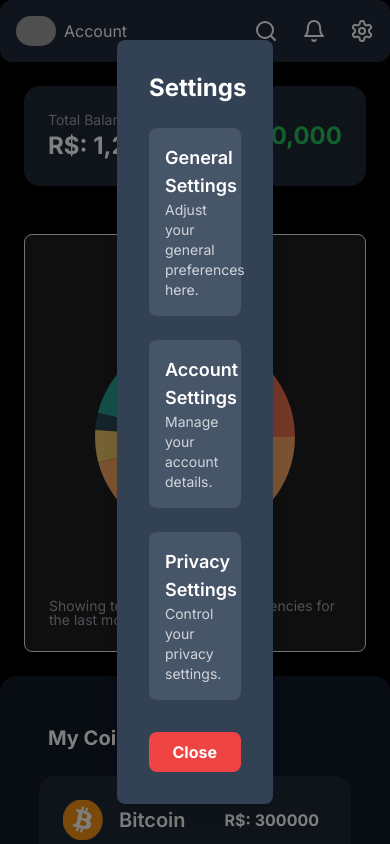
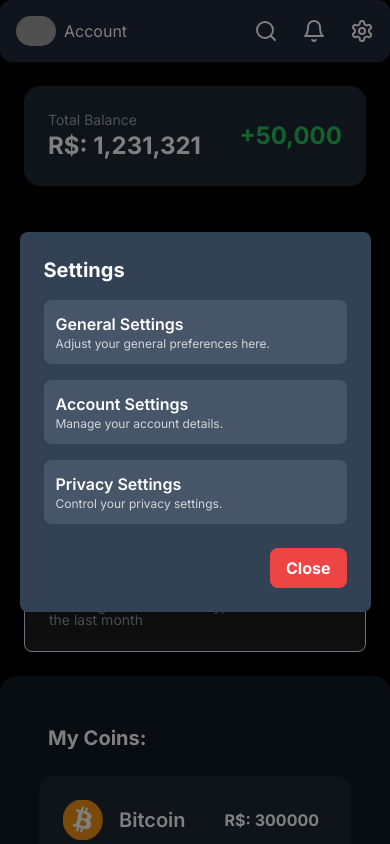
Before and after one commit to yuribodo/cripto-management, a Next.js app: page / in a window 390 px wide. Both pictures are taken after a click on the icon 362 px from the left and 31 px from the top of the page. Shown: the top 844 px of the page. Built offline with nearby package versions, Linux system fonts and the light colour scheme; grey boxes are pictures that could not be loaded.

Commit message:
feat: add responsivenes to settings modal

```diff
--- a/src/app/_components/SettingsModal.tsx
+++ b/src/app/_components/SettingsModal.tsx
@@ -16,30 +16,30 @@ export default function SettingsModal({ isOpen, onClose }: SettingsModalProps) {
       animate={{ opacity: 1 }}
       exit={{ opacity: 0 }}
     >
-      <div className="bg-slate-700 p-8 rounded-lg w-[40vw] max-w-2xl text-white shadow-xl">
-        <h2 className="text-2xl font-bold mb-6">Settings</h2>
+      <div className="bg-slate-700 p-6 md:p-8 rounded-lg w-[90vw] max-w-2xl md:w-[40vw] text-white shadow-xl">
+        <h2 className="text-xl md:text-2xl font-bold mb-4 md:mb-6">Settings</h2>
 
-        <div className="space-y-6">
-          <div className="bg-slate-600 p-4 rounded-lg">
-            <h3 className="text-lg font-semibold">General Settings</h3>
-            <p className="text-sm text-gray-300">Adjust your general preferences here.</p>
+        <div className="space-y-4 md:space-y-6">
+          <div className="bg-slate-600 p-3 md:p-4 rounded-lg">
+            <h3 className="text-base md:text-lg font-semibold">General Settings</h3>
+            <p className="text-xs md:text-sm text-gray-300">Adjust your general preferences here.</p>
           </div>
 
-          <div className="bg-slate-600 p-4 rounded-lg">
-            <h3 className="text-lg font-semibold">Account Settings</h3>
-            <p className="text-sm text-gray-300">Manage your account details.</p>
+          <div className="bg-slate-600 p-3 md:p-4 rounded-lg">
+            <h3 className="text-base md:text-lg font-semibold">Account Settings</h3>
+            <p className="text-xs md:text-sm text-gray-300">Manage your account details.</p>
           </div>
 
-          <div className="bg-slate-600 p-4 rounded-lg">
-            <h3 className="text-lg font-semibold">Privacy Settings</h3>
-            <p className="text-sm text-gray-300">Control your privacy settings.</p>
+          <div className="bg-slate-600 p-3 md:p-4 rounded-lg">
+            <h3 className="text-base md:text-lg font-semibold">Privacy Settings</h3>
+            <p className="text-xs md:text-sm text-gray-300">Control your privacy settings.</p>
           </div>
         </div>
 
-        <div className="flex justify-end mt-8">
+        <div className="flex justify-end mt-6 md:mt-8">
           <button
             onClick={onClose}
-            className="bg-red-500 px-6 py-2 rounded-lg font-bold hover:bg-red-600"
+            className="bg-red-500 px-4 py-2 md:px-6 md:py-2 rounded-lg font-bold hover:bg-red-600"
           >
             Close
           </button>
```
Also changed, not shown: 1 other file (tests, documents, lock files or other folders).
